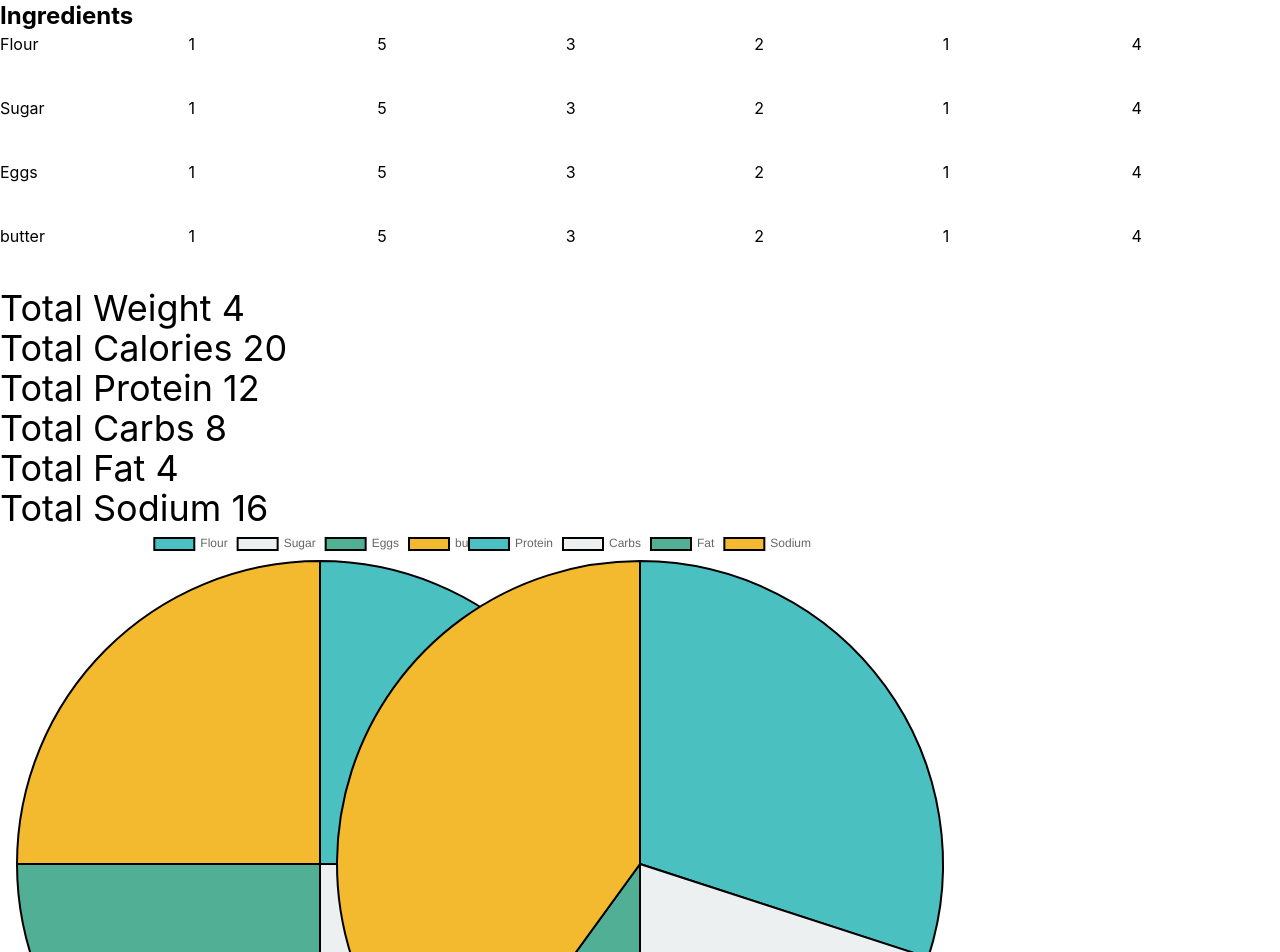
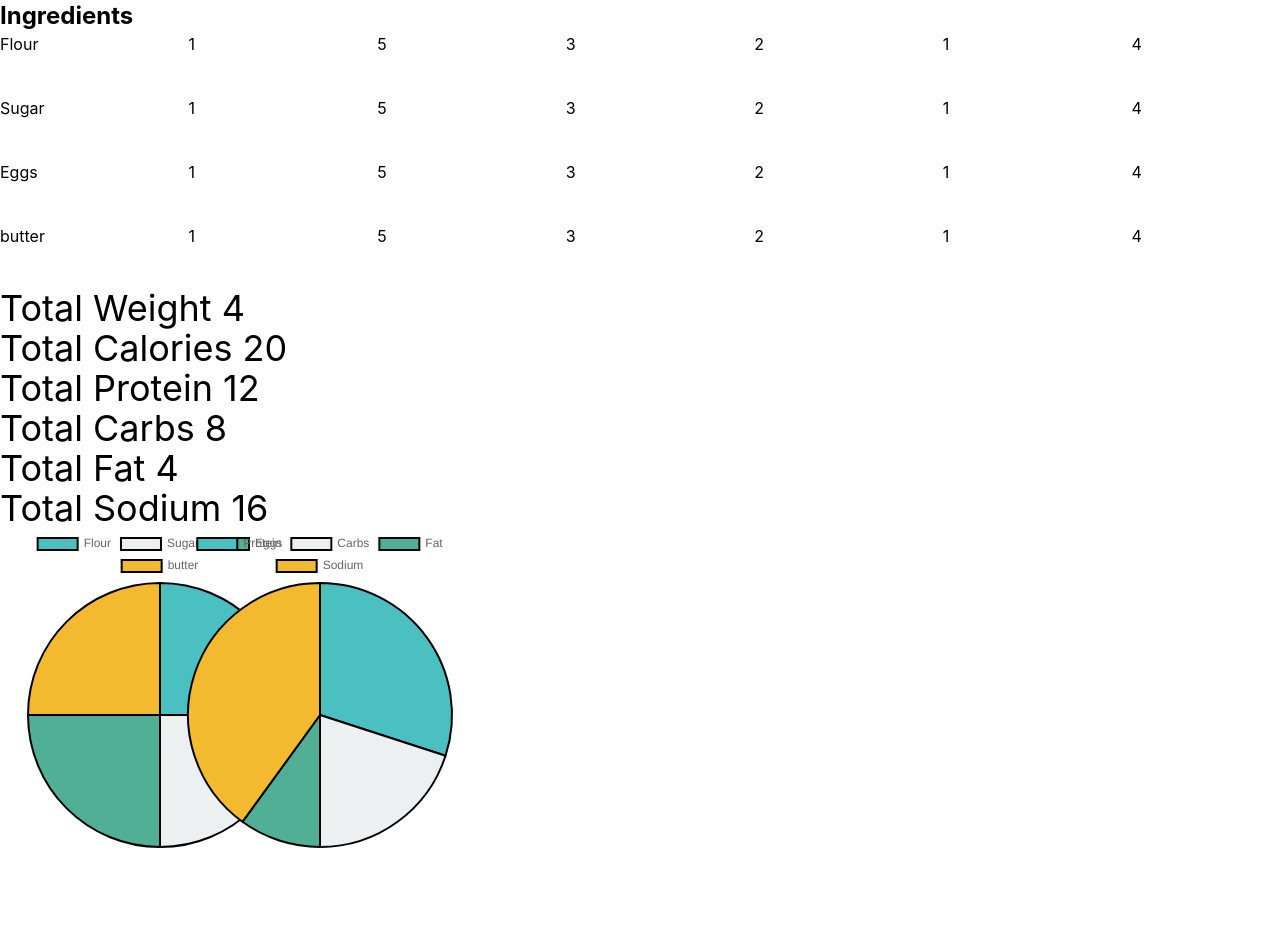
Before and after one commit to aishamashrah/fullstackproject, a React (Create React App) app in the folder cook/: page /DietTool in a window 1280 px wide. Shown: the top 952 px of the page. After the commit the page ends 848 px from the top, so only its background shows below. Built offline with nearby package versions, Linux system fonts and the light colour scheme; what tailwind-hamburgers would draw is missing.

Commit message:
touch ups

```diff
--- a/cook/src/Components/DietTool/DietTool.tsx
+++ b/cook/src/Components/DietTool/DietTool.tsx
@@ -2,6 +2,7 @@ import React from 'react'
 import { useState,useEffect } from 'react';
 import DietToolRow from './DietToolRow';
 import { PieChart } from './PieChart';
+import { GetNutritionByName } from '../../Services/DataService';
 
 interface Ingredient {
     name: string;
@@ -255,7 +256,7 @@ export default function DietTool(props: Props) {
             labels: ["Protein", "Carbs", "Fat", "Sodium"],
             datasets: [
                 {
-                    label: "Total Calories",
+                    label: "Total Macro",
                     data:  [totalProtein,totalCarbs,totalFat,totalSodium],
                     backgroundColor: [
                         "rgba(75,192,192,1)",
@@ -269,6 +270,13 @@ export default function DietTool(props: Props) {
                 },
             ],
         });
+
+
+
+
+
+
+
       }, [calorieArray, ingredients]);
 
     // console.log(totalWeight)
@@ -311,7 +319,7 @@ export default function DietTool(props: Props) {
 
             </div>
 
-            <div className='grid grid-cols-2 file:h-1/2 w-1/2'>
+            <div className='grid grid-cols-2 h-1/4 w-1/4 '>
 
                 <PieChart
                     data={pieChartWeights}
--- a/cook/src/Services/DataService.tsx
+++ b/cook/src/Services/DataService.tsx
@@ -59,7 +59,7 @@ async function getLoggedInUserData(username: any) {
 }
 
 
-async function GetIngredientByName() {
+async function GetNutritionByName() {
     let response = await fetch('https://cookeaseapi.azurewebsites.net/Nutrition/GetItemsByName/flour');
     let data = await response.json();
     userData = data;
@@ -79,4 +79,4 @@ async function GetIngredientByName() {
 
 
 
-export { CreateAccountFetch, login, getLoggedInUserData, GetIngredientByName };
+export { CreateAccountFetch, login, getLoggedInUserData, GetNutritionByName };
```
